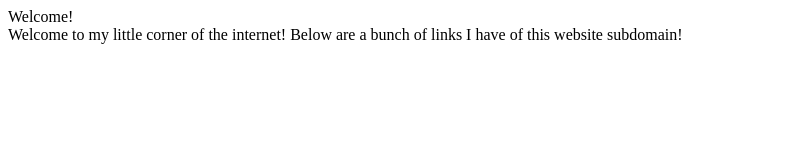
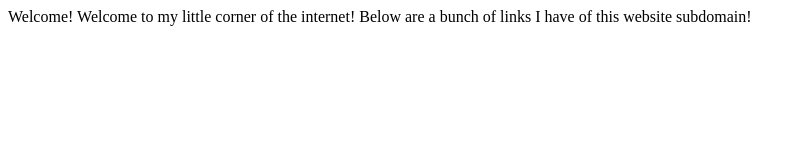
Before and after one commit to HMTN357/hmtn357.github.io, a plain HTML site: page index.html in a window 1280 px wide. Shown: the whole page, without its empty margins (0-804 px from the left). Drawn offline with Linux system fonts and the light colour scheme.

Commit message:
Update index.html

```diff
--- a/index.html
+++ b/index.html
@@ -1,3 +1,3 @@
 <title>My first web page!</title>
-<header>Welcome!</header>
+<head>Welcome!</head>
 Welcome to my little corner of the internet! Below are a bunch of links I have of this website subdomain!
```
